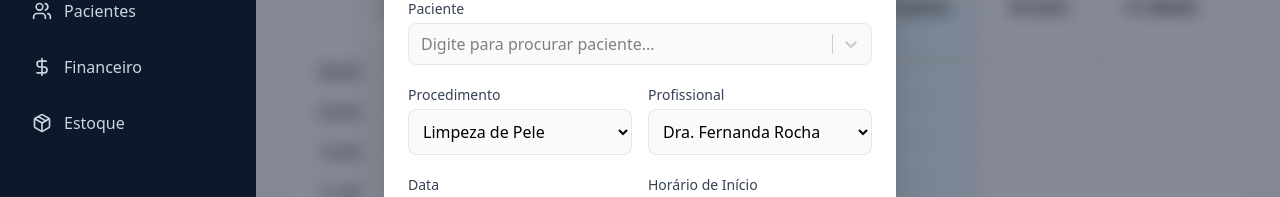
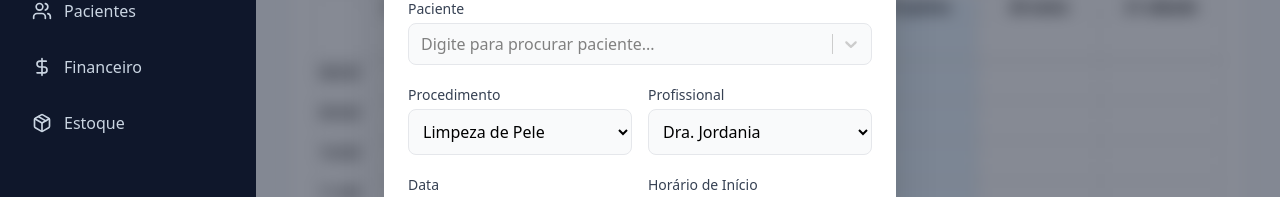
Before and after one commit to msousapenha/clinica-crm, a React (Vite) app: page / in a window 1280 px wide. Both pictures are taken after a click on the button "Novo Agendamento". Shown: the part 229-426 px from the top of the page. Built offline with nearby package versions, Linux system fonts and the light colour scheme.

Commit message:
fix dra name

```diff
--- a/src/pages/Agenda.jsx
+++ b/src/pages/Agenda.jsx
@@ -188,8 +188,7 @@ export default function Agenda({ pacientes }) {
                 <div>
                   <label className="block text-sm font-medium text-gray-700 mb-1">Profissional</label>
                   <select className="w-full p-2.5 bg-gray-50 border border-gray-200 rounded-lg outline-none focus:border-rose-400 focus:ring-2 focus:ring-rose-100 transition-all">
-                      <option>Dra. Fernanda Rocha</option>
-                      <option>Dra. Marina</option>
+                    <option>Dra. Jordania</option>
                   </select>
                 </div>
               </div>
--- a/src/pages/Pacientes.jsx
+++ b/src/pages/Pacientes.jsx
@@ -16,7 +16,7 @@ export default function Pacientes({ pacientes }) {
     {
       id: 1,
       data: '10/01/2026 - 15:30',
-      profissional: 'Dra. Marina',
+      profissional: 'Dra. Jordania',
       texto: '<p>Paciente compareceu para primeira sessão de <strong>Microagulhamento</strong>.</p><ul><li>Aplicado anestésico tópico por 30 min.</li><li>Agulhas de 1.5mm.</li><li><em>Sangramento puntiforme leve, dentro do esperado.</em></li></ul><p>Orientada a usar muito protetor solar e evitar exposição direta por 7 dias.</p>'
     }
   ];
@@ -187,7 +187,7 @@ export default function Pacientes({ pacientes }) {
                     onClick={() => setEditandoAnamnese(!editandoAnamnese)}
                     className="text-rose-600 text-sm font-medium hover:text-rose-800 flex items-center gap-1"
                   >
-                    {editandoAnamnese ? 'Cancelar' : <><Edit3 size={16}/> Preencher/Editar</>}
+                    {editandoAnamnese ? 'Cancelar' : <><Edit3 size={16} /> Preencher/Editar</>}
                   </button>
                 </div>
 
@@ -296,7 +296,7 @@ export default function Pacientes({ pacientes }) {
           </div>
         ) : (
           <div className="bg-white rounded-xl shadow-sm border border-gray-100 overflow-hidden">
-             <table className="w-full text-left">
+            <table className="w-full text-left">
               <thead className="bg-gray-50 text-gray-500 text-sm">
                 <tr>
                   <th className="p-4">Data</th>
```
Lines whose indentation alone changed are shown as unchanged.
